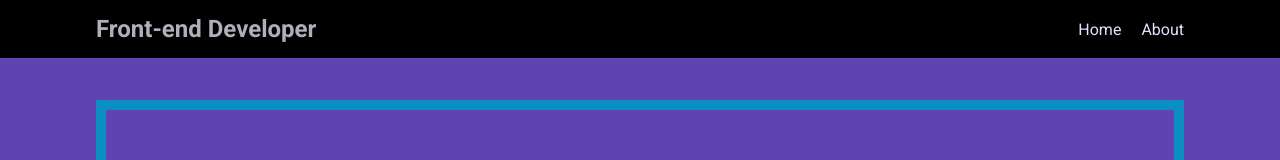
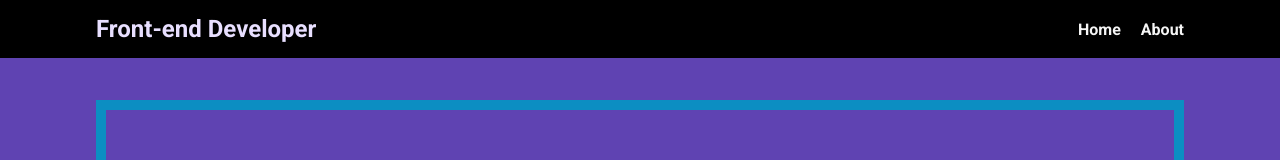
Before and after one commit to Nidrub/portfolio_page, a plain HTML site: page index.html in a window 1280 px wide. Shown: the top 160 px of the page. Drawn offline with Linux system fonts and the light colour scheme; grey boxes are pictures that could not be loaded.

Commit message:
changes to the text and the color so that It matches with the website

```diff
--- a/assets/css/stylesheet.css
+++ b/assets/css/stylesheet.css
@@ -59,13 +59,14 @@ p{
 /* Logo Styling */
 #logo h1 {
     font-size: 24px;
-    color: var(--primary-text-2); /* Blue color */
+    color: var(--text-primary); /* Blue color */
 }
 
 /* Navigation Links */
 .nav-links {
     list-style: none;
     display: flex;
+    font-weight: 500;
 }
 
 .nav-links li {
@@ -74,13 +75,14 @@ p{
 
 .nav-links a {
     text-decoration: none;
-    color: var(--text-primary);
-    font-size: 16px;
+    color: whitesmoke;
+    font-weight: 650;
+    font-size: 1rem;
     transition: 0.3s ease;
 }
 
 .nav-links a:hover {
-    color: var(--primary-text-2); /* Highlight effect */
+    color: var(--text-primary); /* Blue color */
 }
 /*This where we work on the next section*/
 #headshot{
```
